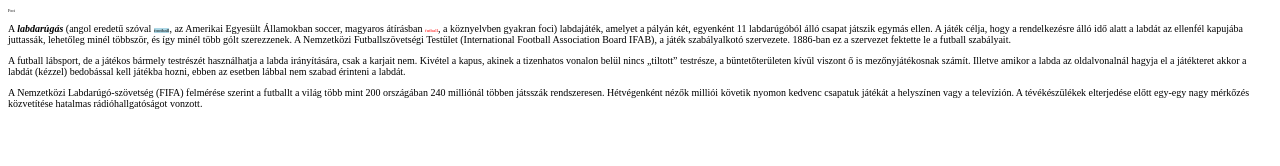
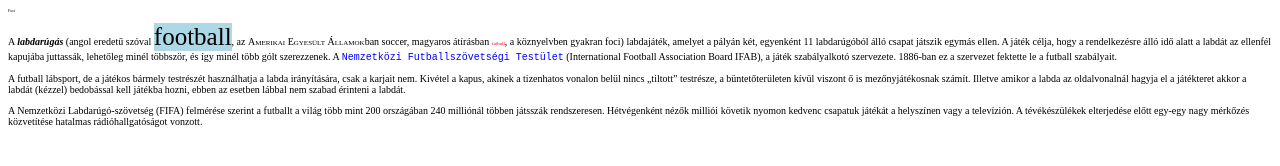
Before and after one commit to pelle-balint/webfejlesztes_9c-1, a plain HTML site: page CSS/Karakterek/karakterek.html in a window 1280 px wide. Drawn offline with Linux system fonts and the light colour scheme.

Commit message:
font-family

```diff
--- a/CSS/Karakterek/karakterek.html
+++ b/CSS/Karakterek/karakterek.html
@@ -8,7 +8,7 @@
 <body>
     <h1>Foci</h1>
 
-    <p>A <span id="foci">labdarúgás</span> (angol eredetű szóval <span id="football">football</span>, az Amerikai Egyesült Államokban soccer, magyaros átírásban <span id="futball">futball</span>, a köznyelvben gyakran foci) labdajáték, amelyet a pályán két, egyenként 11 labdarúgóból álló csapat játszik egymás ellen. A játék célja, hogy a rendelkezésre álló idő alatt a labdát az ellenfél kapujába juttassák, lehetőleg minél többször, és így minél több gólt szerezzenek. A Nemzetközi Futballszövetségi Testület (International Football Association Board IFAB), a játék szabályalkotó szervezete. 1886-ban ez a szervezet fektette le a futball szabályait.</p>
+    <p>A <span id="foci">labdarúgás</span> (angol eredetű szóval <span id="football">football</span>, az <span id="usa">Amerikai Egyesült Államok</span>ban soccer, magyaros átírásban <span id="futball">futball</span>, a köznyelvben gyakran foci) labdajáték, amelyet a pályán két, egyenként 11 labdarúgóból álló csapat játszik egymás ellen. A játék célja, hogy a rendelkezésre álló idő alatt a labdát az ellenfél kapujába juttassák, lehetőleg minél többször, és így minél több gólt szerezzenek. A <span id="ifab">Nemzetközi Futballszövetségi Testület</span> (International Football Association Board IFAB), a játék szabályalkotó szervezete. 1886-ban ez a szervezet fektette le a futball szabályait.</p>
 
     <p>A futball lábsport, de a játékos bármely testrészét használhatja a labda irányítására, csak a karjait nem. Kivétel a kapus, akinek a tizenhatos vonalon belül nincs „tiltott” testrésze, a büntetőterületen kívül viszont ő is mezőnyjátékosnak számít. Illetve amikor a labda az oldalvonalnál hagyja el a játékteret akkor a labdát (kézzel) bedobással kell játékba hozni, ebben az esetben lábbal nem szabad érinteni a labdát.</p>
 
--- a/CSS/Karakterek/style.css
+++ b/CSS/Karakterek/style.css
@@ -14,7 +14,7 @@ p {
 #football {
     /* font-size: 50px; */
     /* font-size: 250%; */
-    font-size: 2.5rem;
+    font-size: 2.5em;
     background-color: lightblue;
     display: inline-block;
     /* width: 50%; */
@@ -29,3 +29,17 @@ html {
     color: red;
     font-size: 2.5rem;
 }
+
+#usa {
+    font-variant: small-caps;
+}
+
+#ifab {
+    color: blue;
+    /* monospace: egyforma szelessegu betuk */
+    /* serif: talpas */
+    /* sans-serif: talpatlan */
+    /* cursive: kezirasos */
+    /* fantasy: "fantazia" -> egyeb */
+    font-family: 'Courier New', Courier, monospace;
+}
```
